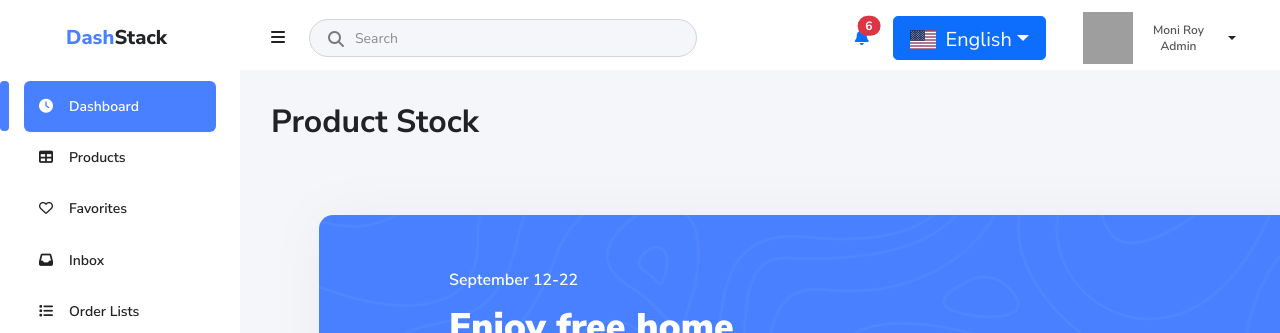
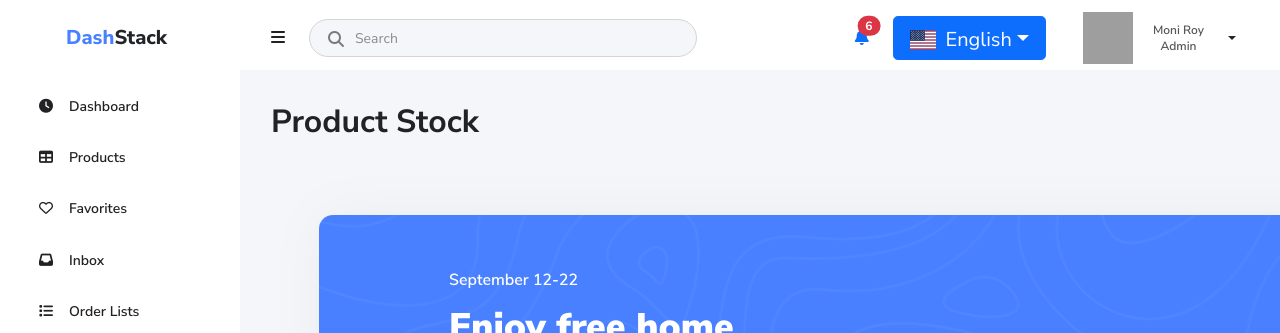
Before and after one commit to Faizankhan147/DashStack, a plain HTML site: page stock.html in a window 1280 px wide. Shown: the top 333 px of the page. Drawn offline with nearby package versions, Linux system fonts and the light colour scheme; some packages are replaced by stand-ins of ours; grey boxes are pictures that could not be loaded; a script that the page names is missing.

Commit message:
u0u0 u98u 988u

```diff
--- a/stock.html
+++ b/stock.html
@@ -38,7 +38,7 @@
             </div>
             <div class="borderBottom">
                 <div class="sideBarTop">
-                    <a href="./dashboard.html" class="active"><i class="fa-solid fa-clock"></i>Dashboard</a>
+                    <a href="./dashboard.html" kjhihiuclass="active"><i class="fa-solid fa-clock"></i>Dashboard</a>
                     <a href="./product.html"><i class="fa-solid fa-table"></i>Products</a>
                     <a href="./favorites.html"><i class="fa-regular fa-heart"></i>Favorites</a>
                     <a href="./inbox.html"><i class="fa-solid fa-inbox"></i>Inbox</a>
```
